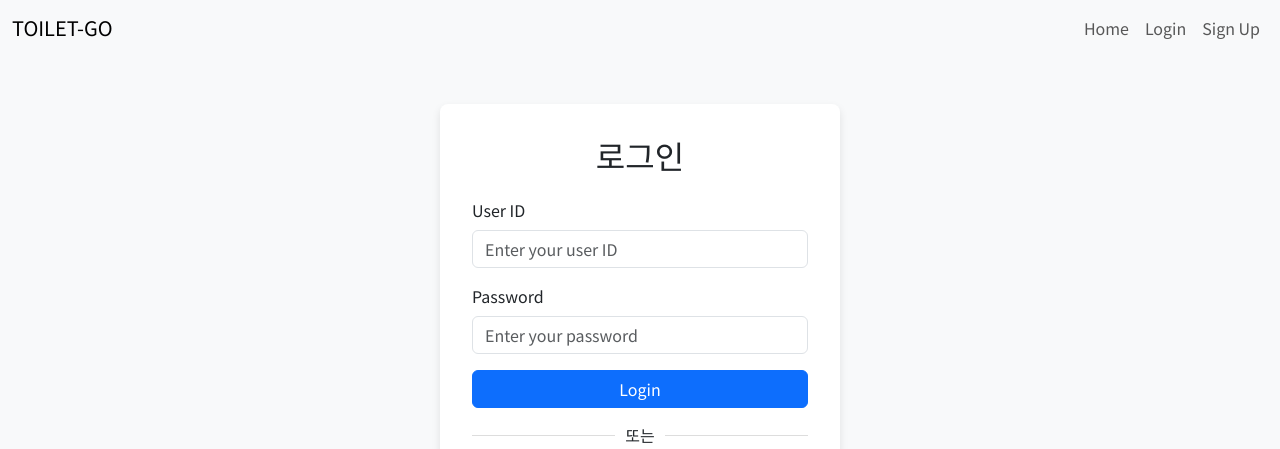
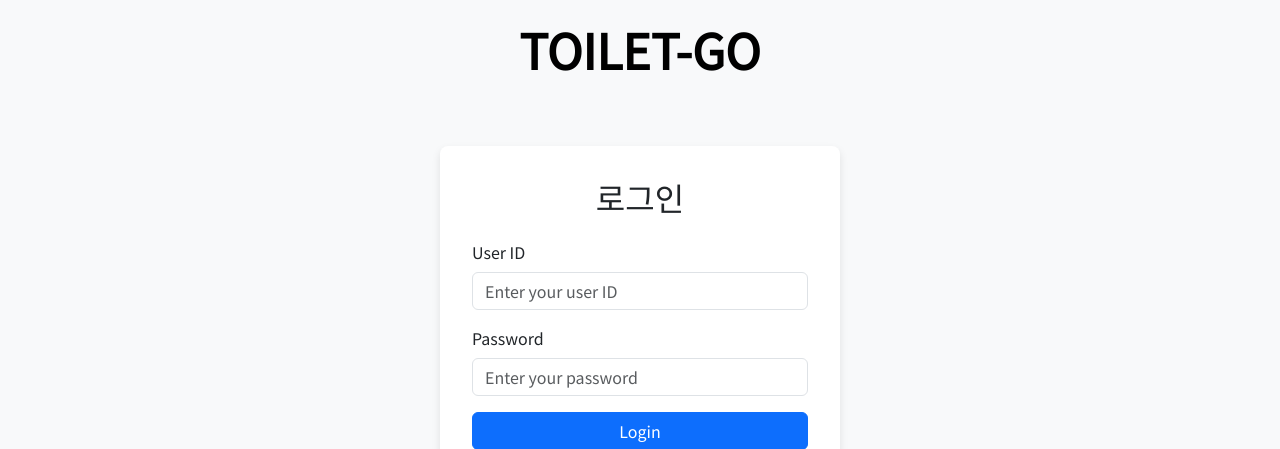
Before and after one commit to 2024-Opensource-project/toilet-go, a Python web app: template src/main/resources/templates/user/signin.html in a window 1280 px wide. Shown: the top 449 px of the page. Run offline with Jinja, Linux system fonts and the light colour scheme; the template is opened without the code that fills it, so the values that code supplies are empty.

Commit message:
로그인 페이지 수정

```diff
--- a/src/main/resources/templates/user/signin.html
+++ b/src/main/resources/templates/user/signin.html
@@ -54,29 +54,20 @@
             background-color: gold;
             color: #000000;
         }
+        .navbar-brand {
+            font-size: 3rem;
+            font-weight: bold;
+        }
     </style>
 </head>
 <body>
 <!-- 네비게이션 바 -->
 <nav class="navbar navbar-expand-lg navbar-light bg-light w-100">
     <div class="container-fluid">
-        <a class="navbar-brand" href="/">TOILET-GO</a>
+        <a class="navbar-brand mx-auto text-center" href="/">TOILET-GO</a>
         <button class="navbar-toggler" type="button" data-bs-toggle="collapse" data-bs-target="#navbarNav" aria-controls="navbarNav" aria-expanded="false" aria-label="Toggle navigation">
             <span class="navbar-toggler-icon"></span>
         </button>
-        <div class="collapse navbar-collapse" id="navbarNav">
-            <ul class="navbar-nav ms-auto">
-                <li class="nav-item">
-                    <a class="nav-link" href="/">Home</a>
-                </li>
-                <li class="nav-item">
-                    <a class="nav-link" href="/signin">Login</a>
-                </li>
-                <li class="nav-item">
-                    <a class="nav-link " href="/signup" >Sign Up</a>
-                </li>
-            </ul>
-        </div>
     </div>
 </nav>
 
```
